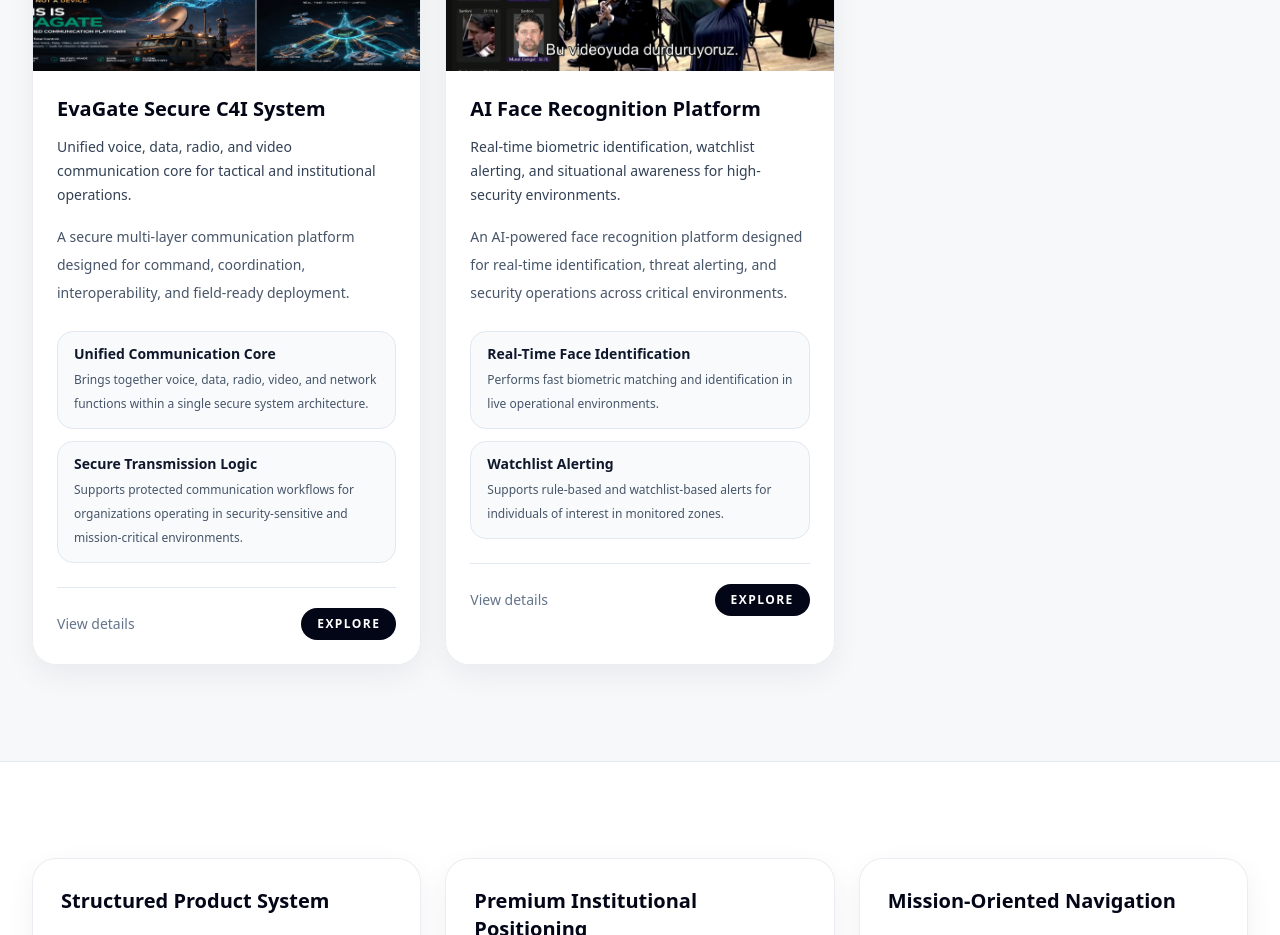
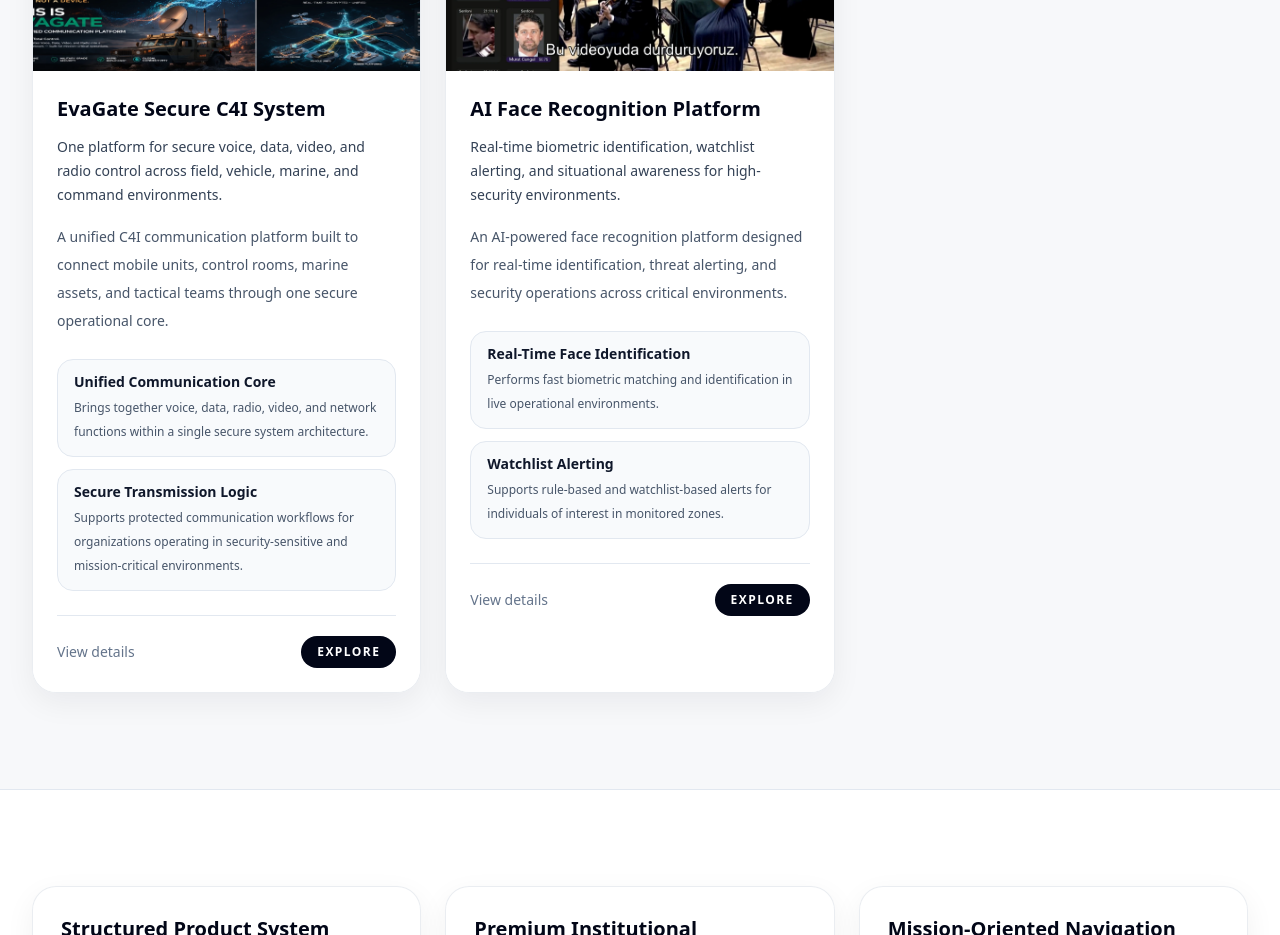
Before and after one commit to ardasaracgm/rdn-defence-2, a Next.js app: page /products in a window 1280 px wide. Shown: the part 2240-3175 px from the top of the page. Built offline with nearby package versions, Linux system fonts and the light colour scheme.

Commit message:
Update evagate-c4i.ts

```diff
--- a/data/products/evagate-c4i.ts
+++ b/data/products/evagate-c4i.ts
@@ -7,17 +7,16 @@ export const evagateC4i: Product = {
   productType: "Integrated Secure Communication & C4I Platform",
 
   tagline:
-    "Unified voice, data, radio, and video communication core for tactical and institutional operations.",
+  "One platform for secure voice, data, video, and radio control across field, vehicle, marine, and command environments.",
 
-  shortDescription:
-    "A secure multi-layer communication platform designed for command, coordination, interoperability, and field-ready deployment.",
+shortDescription:
+  "A unified C4I communication platform built to connect mobile units, control rooms, marine assets, and tactical teams through one secure operational core.",
 
-  description:
-    "EvaGate is an integrated secure communication and C4I platform developed to unify voice, data, radio, video, and network services within a single operational structure. It is positioned for institutions and security-focused organizations that require resilient communication, interoperability, and deployment flexibility across fixed, mobile, and field environments.",
+description:
+  "EvaGate is not a single device. It is a unified secure communication platform designed to connect voice, data, video, radio, and network services into one operational ecosystem. Positioned for command environments, tactical deployments, marine platforms, emergency response, and distributed field operations, EvaGate helps transform fragmented communication layers into a single controllable architecture.",
 
-  overview:
-    "EvaGate is best suited for users that need more than isolated communication tools. It is designed as a central operational communication core that can connect radio, PBX, secure IP traffic, video streams, and network services in one structured platform. The system supports tactical vehicles, field deployments, mobile command concepts, marine platforms, and fixed command environments.",
-
+overview:
+  "EvaGate is built for organizations that need command-level communication continuity rather than isolated tools. By combining secure VPN, smart routing, RoIP, IP PBX, video streaming, public announcement, and multi-network redundancy inside one architecture, it creates a scalable communication backbone for modern operational environments.",
   featured: true,
 
   features: [
```
